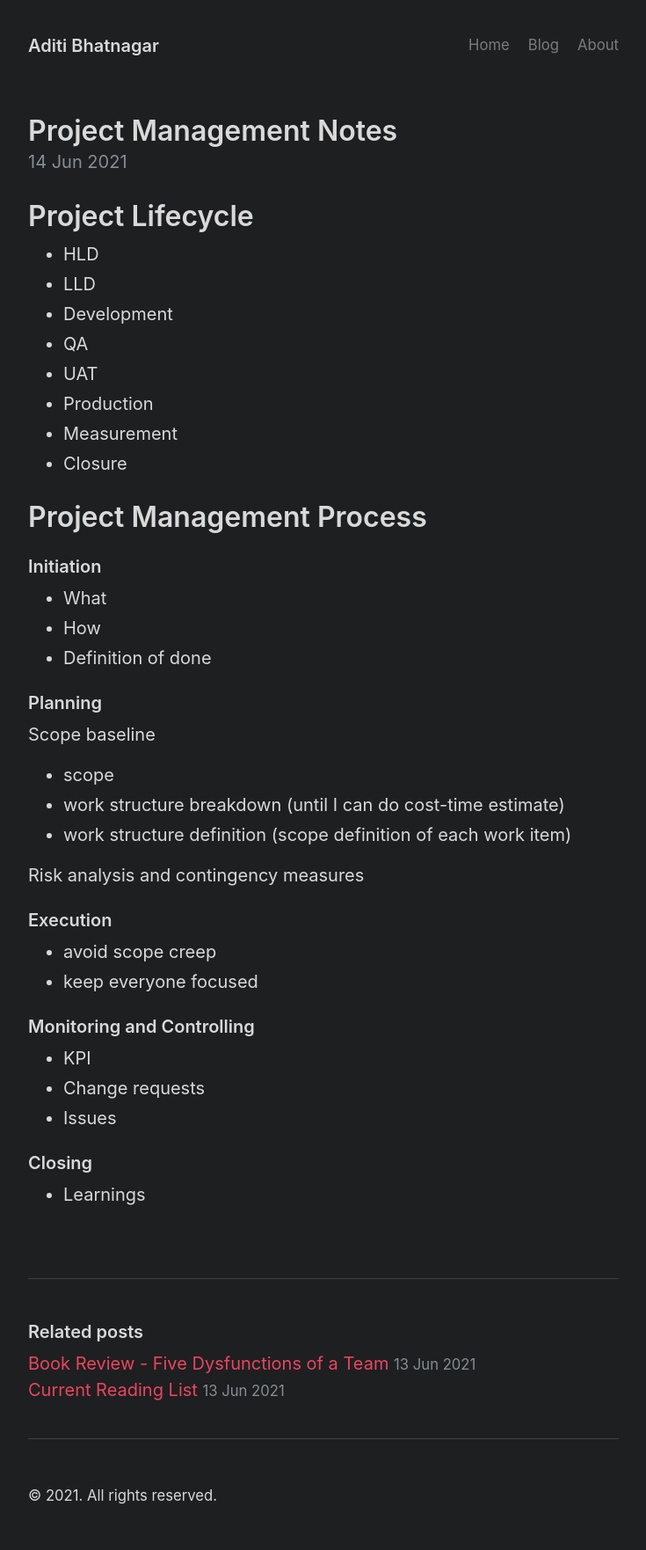
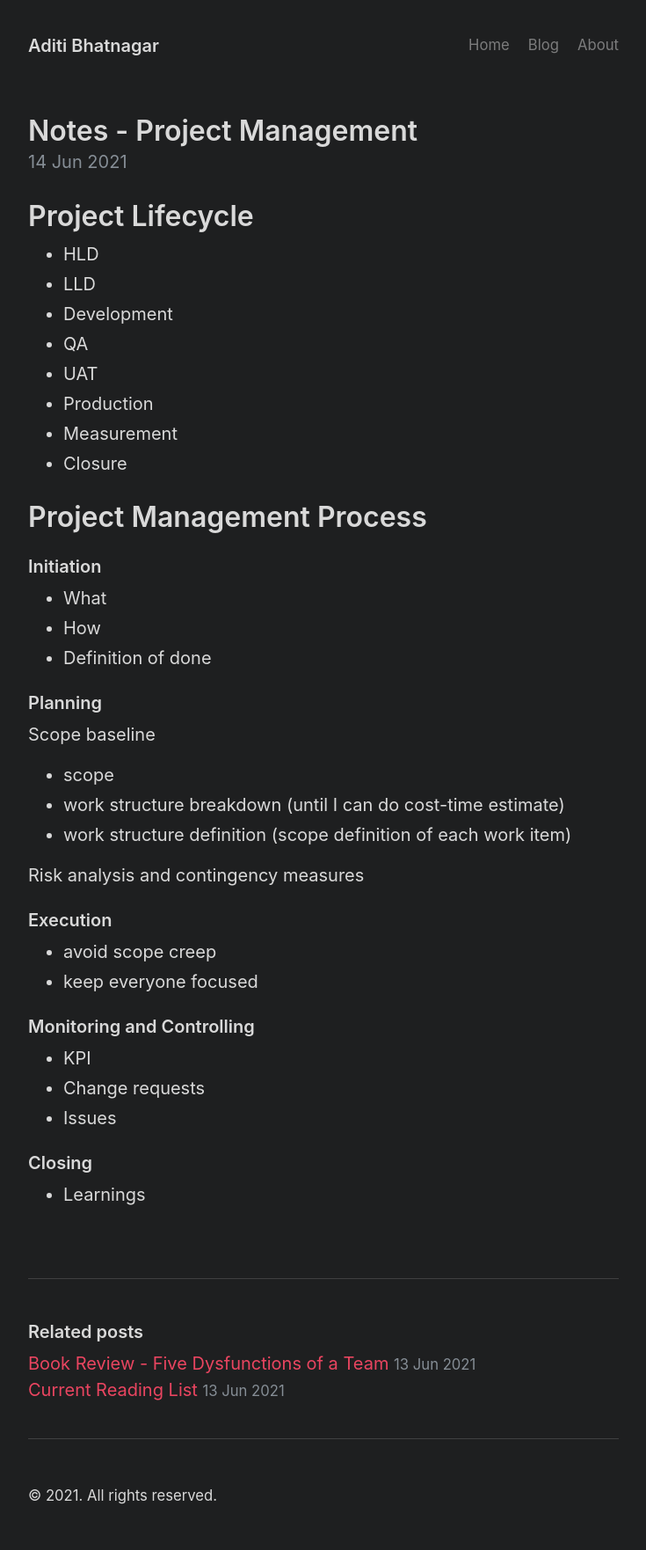
Before and after one commit to ad6190/ad6190.github.io, a Jekyll site: the page built from _posts/2021-06-14-project-management-notes.md, in a window 1280 px wide. Shown: the whole page at 88% size, without its empty margins (272-1007 px from the left). Built offline with Jekyll 4.4.1, drawn with Linux system fonts in a browser that asks for light colours.

```diff
--- a/_posts/2021-06-14-project-management-notes.md
+++ b/_posts/2021-06-14-project-management-notes.md
@@ -1,6 +1,6 @@
 ---
 layout: post
-title: Project Management Notes
+title: Notes - Project Management
 ---
 
 # Project Lifecycle
```
